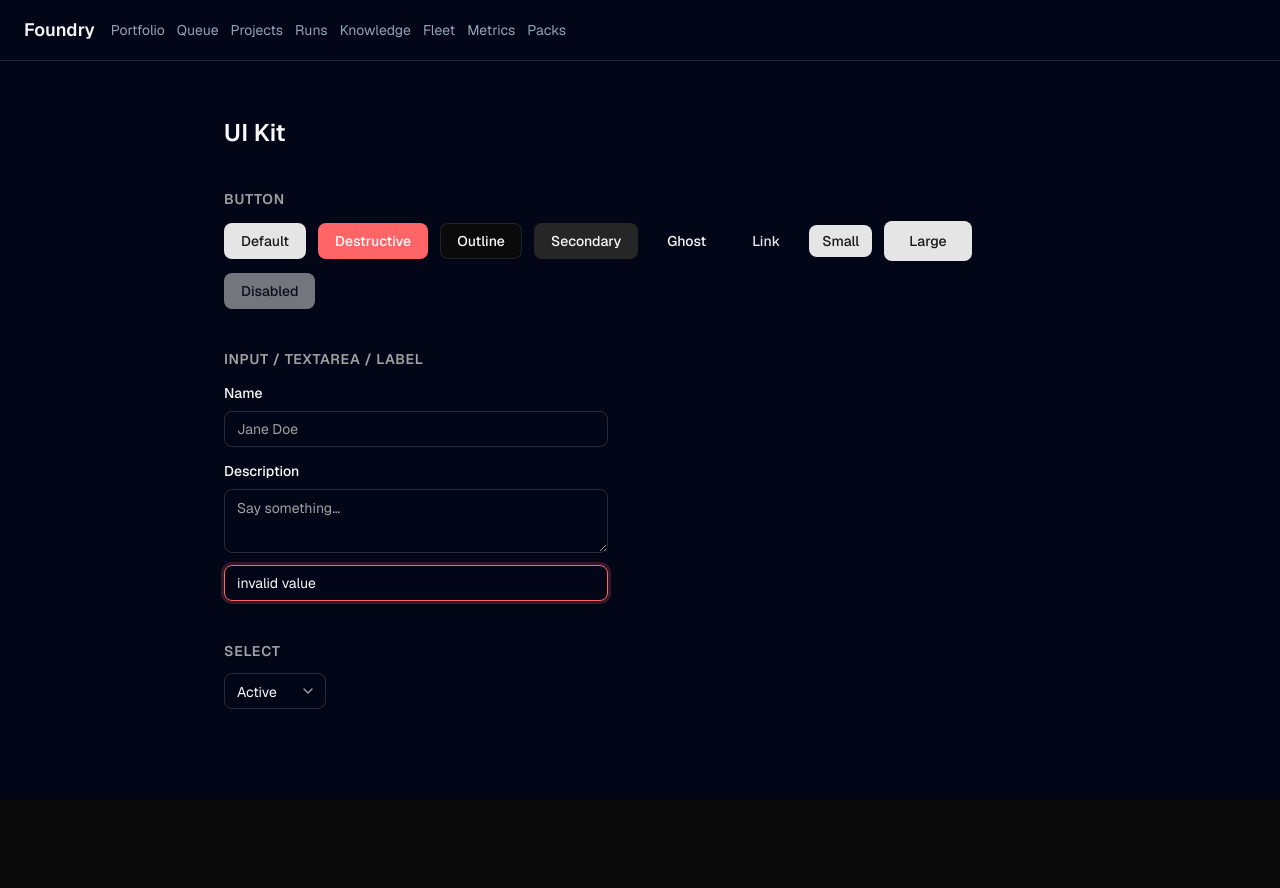
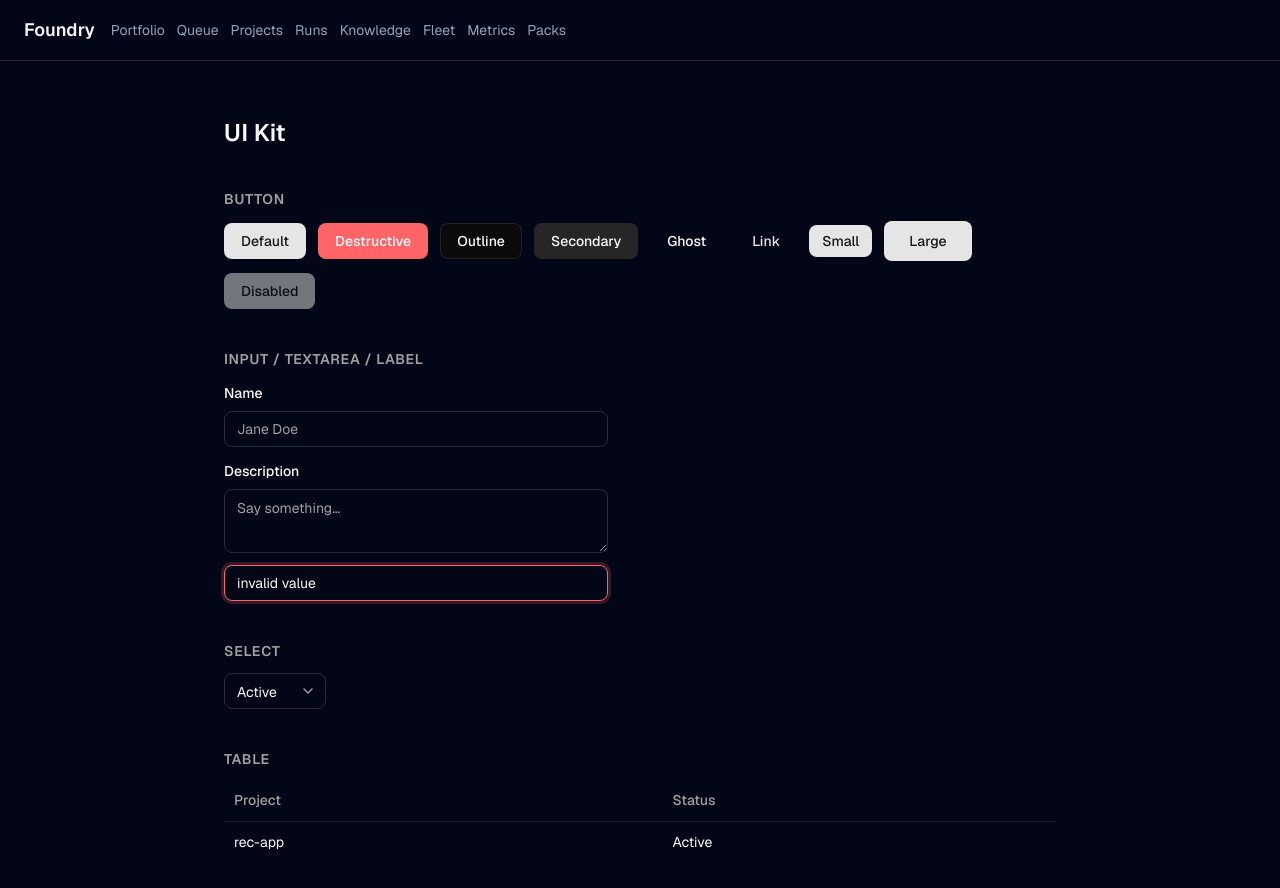
Before and after one commit to AkshayGuleria/software-foundary, a React (Vite) app in the folder frontend/: page /dev/ui-kit in a window 1280 px wide. Shown: the top 888 px of the page. Before the commit the page ends 800 px from the top, so only its background shows below. Built offline with nearby package versions, Linux system fonts and the light colour scheme; no server answers.

Commit message:
feat(ui): port DS Table

```diff
--- /dev/null
+++ b/frontend/src/components/ui/display/Table.tsx
@@ -0,0 +1,54 @@
+import * as React from "react";
+import { useStyle } from "../useStyle";
+
+const CSS = `
+.ds-table-wrap{position:relative;width:100%;overflow-x:auto}
+.ds-table{width:100%;border-collapse:collapse;caption-side:bottom;font-size:var(--text-sm);color:var(--foreground)}
+.ds-table-caption{margin-top:.75rem;font-size:var(--text-sm);color:var(--muted-foreground)}
+.ds-thead .ds-tr{border-bottom:1px solid var(--border)}
+.ds-th{
+  height:2.5rem;padding:0 .625rem;text-align:left;vertical-align:middle;white-space:nowrap;
+  font-weight:500;color:var(--muted-foreground);
+}
+.ds-tbody .ds-tr{border-bottom:1px solid var(--border);transition:background-color .1s}
+.ds-tbody .ds-tr:last-child{border-bottom:none}
+.ds-tbody .ds-tr:hover{background:color-mix(in oklab,var(--muted) 50%,transparent)}
+.ds-tbody .ds-tr[data-state="selected"]{background:var(--muted)}
+.ds-td{padding:.625rem;vertical-align:middle}
+.ds-tfoot{border-top:1px solid var(--border);background:color-mix(in oklab,var(--muted) 50%,transparent);font-weight:500}
+.ds-tfoot .ds-td{padding:.625rem}
+`;
+
+export interface TableProps extends React.TableHTMLAttributes<HTMLTableElement> {
+  wrapClassName?: string;
+}
+
+export function Table({ className = "", wrapClassName = "", ...props }: TableProps) {
+  useStyle("ds-table", CSS);
+  return (
+    <div className={`ds-table-wrap ${wrapClassName}`}>
+      <table data-slot="table" className={`ds-table ${className}`} {...props} />
+    </div>
+  );
+}
+export function TableHeader({ className = "", ...props }: React.HTMLAttributes<HTMLTableSectionElement>) {
+  return <thead className={`ds-thead ${className}`} {...props} />;
+}
+export function TableBody({ className = "", ...props }: React.HTMLAttributes<HTMLTableSectionElement>) {
+  return <tbody className={`ds-tbody ${className}`} {...props} />;
+}
+export function TableFooter({ className = "", ...props }: React.HTMLAttributes<HTMLTableSectionElement>) {
+  return <tfoot className={`ds-tfoot ${className}`} {...props} />;
+}
+export function TableRow({ className = "", ...props }: React.HTMLAttributes<HTMLTableRowElement>) {
+  return <tr className={`ds-tr ${className}`} {...props} />;
+}
+export function TableHead({ className = "", ...props }: React.ThHTMLAttributes<HTMLTableCellElement>) {
+  return <th className={`ds-th ${className}`} {...props} />;
+}
+export function TableCell({ className = "", ...props }: React.TdHTMLAttributes<HTMLTableCellElement>) {
+  return <td className={`ds-td ${className}`} {...props} />;
+}
+export function TableCaption({ className = "", ...props }: React.HTMLAttributes<HTMLTableCaptionElement>) {
+  return <caption className={`ds-table-caption ${className}`} {...props} />;
+}
--- a/frontend/src/components/ui/index.ts
+++ b/frontend/src/components/ui/index.ts
@@ -3,3 +3,6 @@ export { Input, type InputProps } from "./forms/Input";
 export { Textarea, type TextareaProps } from "./forms/Textarea";
 export { Label, type LabelProps } from "./forms/Label";
 export { Select, type SelectProps } from "./forms/Select";
+export {
+  Table, TableHeader, TableBody, TableFooter, TableRow, TableHead, TableCell, TableCaption,
+} from "./display/Table";
--- a/frontend/src/pages/dev/UiKit.tsx
+++ b/frontend/src/pages/dev/UiKit.tsx
@@ -3,6 +3,9 @@ import { Input } from "../../components/ui/forms/Input";
 import { Textarea } from "../../components/ui/forms/Textarea";
 import { Label } from "../../components/ui/forms/Label";
 import { Select } from "../../components/ui/forms/Select";
+import {
+  Table, TableHeader, TableBody, TableRow, TableHead, TableCell,
+} from "../../components/ui/display/Table";
 
 /**
  * Living reference for every DS-ported primitive in this app. Not linked
@@ -58,6 +61,26 @@ export default function UiKit() {
           <option value="archived">Archived</option>
         </Select>
       </section>
+
+      <section data-testid="uikit-table" className="space-y-3">
+        <h2 className="text-sm font-semibold uppercase tracking-wider text-[var(--muted-foreground)]">
+          Table
+        </h2>
+        <Table>
+          <TableHeader>
+            <TableRow>
+              <TableHead>Project</TableHead>
+              <TableHead>Status</TableHead>
+            </TableRow>
+          </TableHeader>
+          <TableBody>
+            <TableRow>
+              <TableCell>rec-app</TableCell>
+              <TableCell>Active</TableCell>
+            </TableRow>
+          </TableBody>
+        </Table>
+      </section>
     </div>
   );
 }
```
Also changed, not shown: 1 other file (tests, documents, lock files or other folders).
